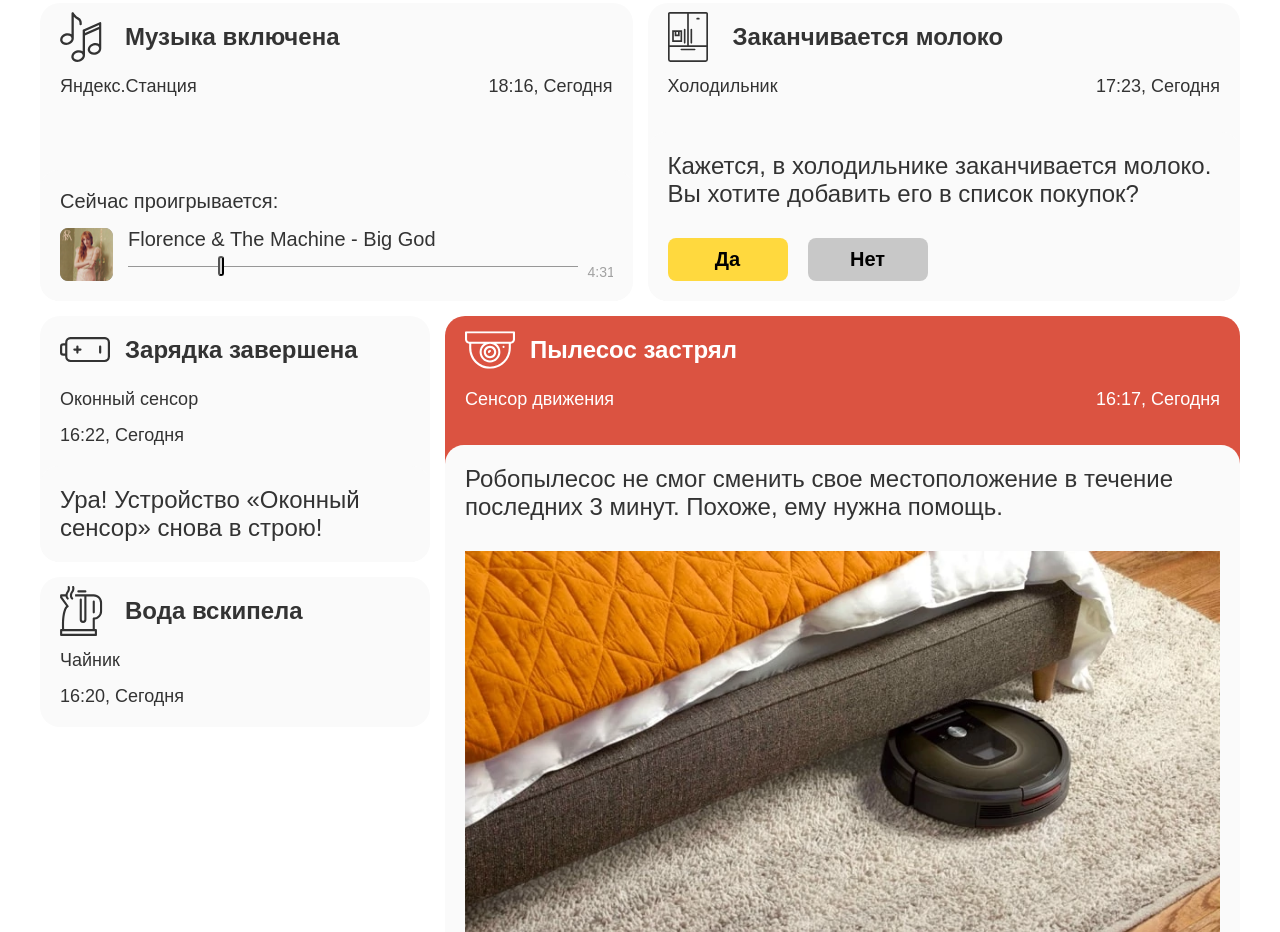
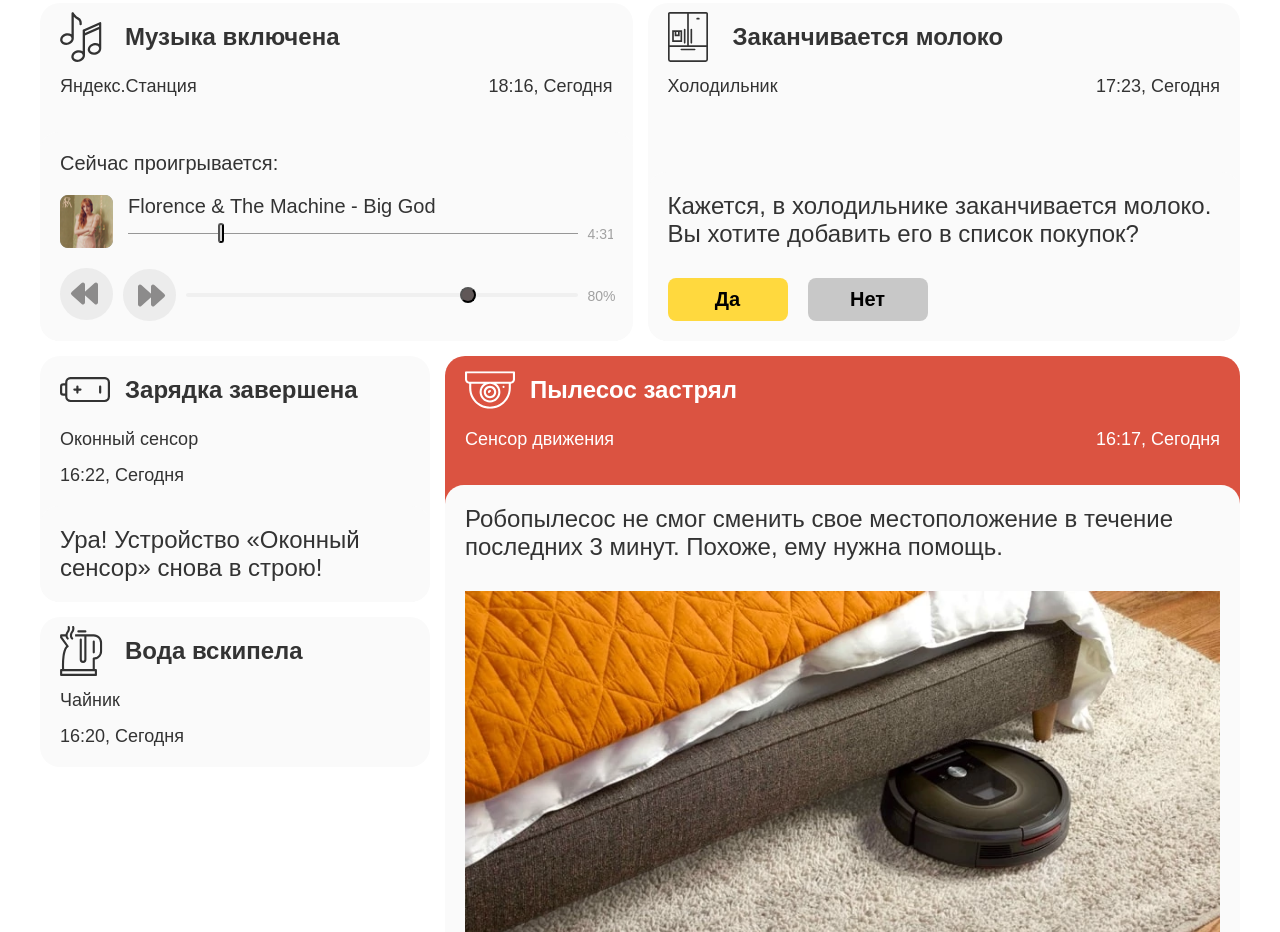
Before and after one commit to KatyaMatya21/ya_adaptive, a website: page source/index.html in a window 1280 px wide. Shown: the part 1122-2054 px from the top of the page. Drawn offline with nearby package versions, Linux system fonts and the light colour scheme; files that its build step writes are made by us from their sources.

Commit message:
Допиливает плеер

```diff
--- a/source/index.html
+++ b/source/index.html
@@ -319,14 +319,23 @@
             <img src="images/album-cover.png" width="53" height="52" alt="Обложка альбома">
             <div class="player__right">
               <p class="player__name">Florence & The Machine - Big God</p>
-              <div class="player__progress">
+              <div class="player__line">
                 <button class="player__button"><span class="visually-hidden">Перемотка</span></button>
               </div>
               <span class="player__time">4:31</span>
             </div>
           </div>
           <div class="player__controls">
-
+            <p class="player__controls-wrap">
+              <button class="player__control player__control--prev" type="button"><span class="visually-hidden">Перемотай назад</span></button>
+              <button class="player__control player__control--next" type="button"><span class="visually-hidden">Перемотай вперёд</span></button>
+            </p>
+            <div class="player__right">
+              <div class="player__line">
+                <button class="player__button"><span class="visually-hidden">Громкость</span></button>
+              </div>
+              <span class="player__time">80%</span>
+            </div>
           </div>
         </div>
       </div>
--- a/source/less/block/player.less
+++ b/source/less/block/player.less
@@ -8,7 +8,7 @@
   .line-height(22);
 
   margin: 0;
-  margin-bottom: 15px;
+  margin-bottom: 20px;
 
   @media (min-width: @tablet) {
     .font-size(20);
@@ -35,7 +35,7 @@
   }
 }
 
-.player__progress {
+.player__line {
   position: relative;
 
   display: block;
@@ -78,9 +78,11 @@
   background-color: #d8d8d8;
   border-radius: 5px;
 
+  cursor: pointer;
+
   &:hover,
   &:focus {
-    background-color: #979797;
+    background-color: #939393;
   }
 }
 
@@ -98,6 +100,76 @@
   color: #a1a1a1;
 
   @media (min-width: @tablet) {
-    bottom: 0;
+    bottom: 5px;
   }
 }
+
+.player__controls {
+  display: flex;
+  align-items: center;
+  margin-top: 20px;
+
+  .player__right {
+    overflow: visible;
+  }
+
+  .player__line {
+    height: 4px;
+    margin: 0;
+
+    background-color: rgba(216, 216, 216, 0.3);
+    border-radius: 2px;
+  }
+
+  .player__button {
+    top: -6px;
+    left: 70%;
+
+    width: 16px;
+    height: 16px;
+
+    background-color: #605757;
+    border-radius: 25px;
+
+    &:hover,
+    &:focus {
+      background-color: #333333;
+    }
+  }
+
+  .player__time {
+    bottom: -8px;
+  }
+}
+
+.player__controls-wrap {
+  display: flex;
+  margin: 0;
+  margin-right: 10px;
+}
+
+.player__control {
+  display: block;
+  width: 53px;
+  height: 53px;
+  padding: 0;
+
+  background-color: transparent;
+  background-image: url("../images/arrow.svg");
+  background-repeat: no-repeat;
+  background-position: 0 0;
+  border: none;
+
+  &:hover,
+  &:focus {
+    opacity: 0.8;
+  }
+}
+
+.player__control--prev {
+  margin-right: 10px;
+}
+
+.player__control--next {
+  transform: rotate(180deg);
+}
```
Also changed, not shown: source/images/arrow.svg (renamed from source/images/prev.svg).
